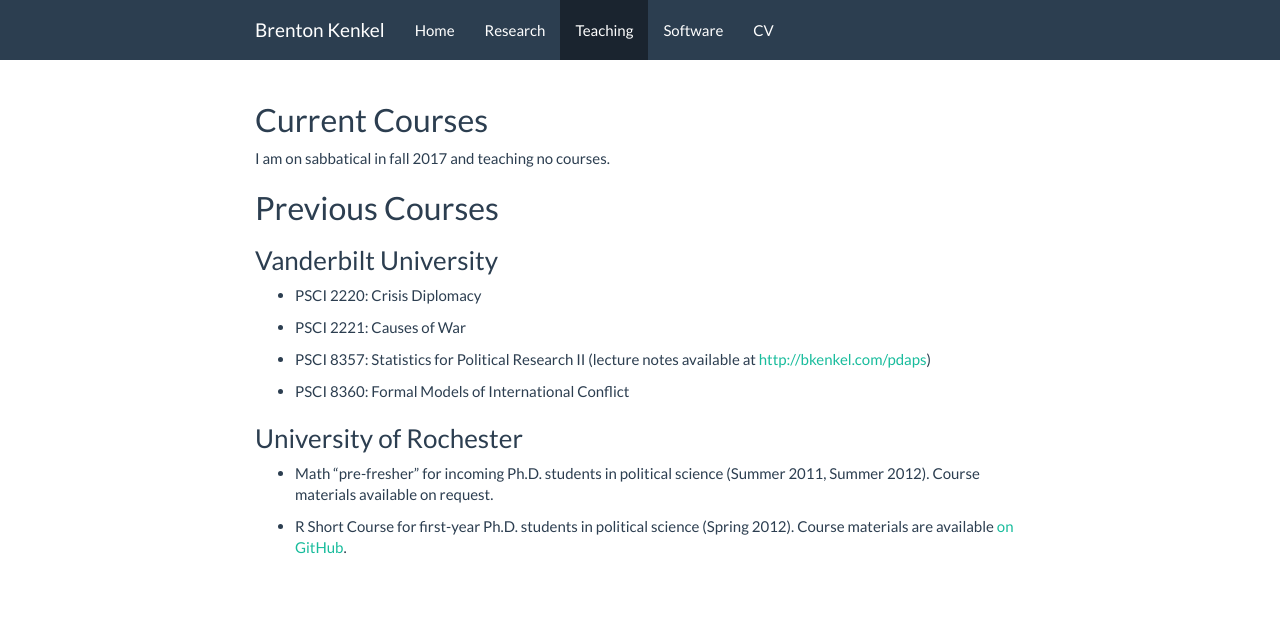
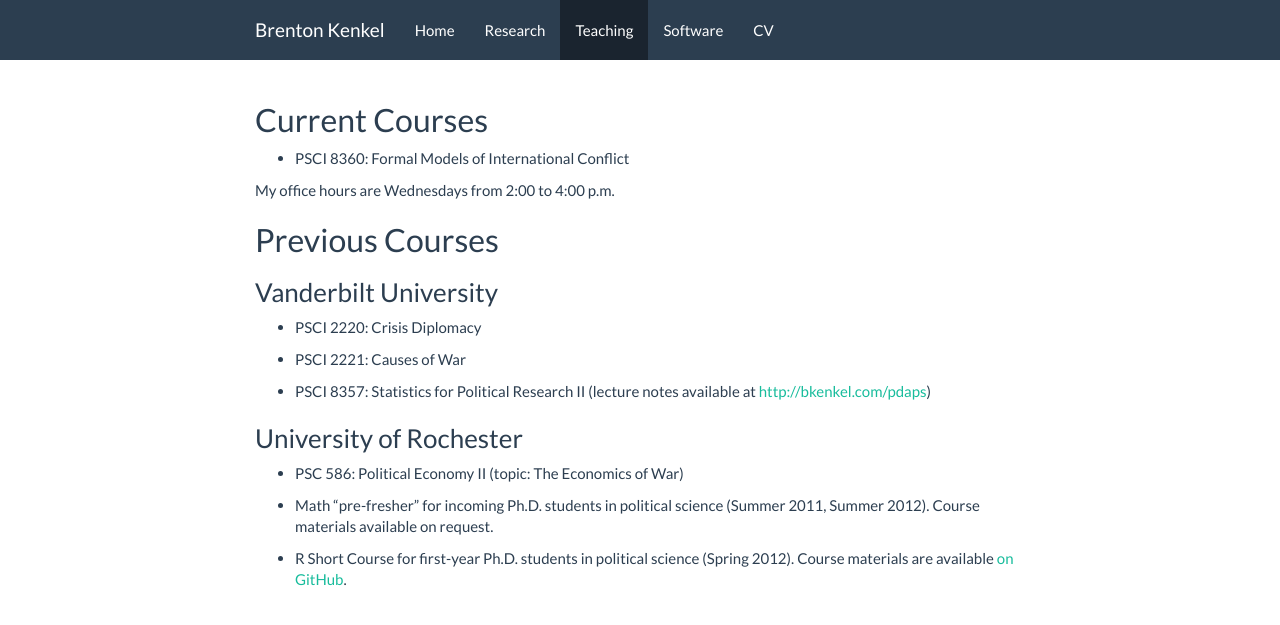
Before and after one commit to brentonk/old-website, a Jekyll site: the page built from teaching.md, in a window 1280 px wide. Shown: the top 625 px of the page. Built offline with Jekyll 4.4.1, drawn with Linux system fonts in a browser that asks for light colours; nearby versions of some CDN libraries.

Commit message:
Misc fall 2018 updates

```diff
--- a/teaching.md
+++ b/teaching.md
@@ -9,7 +9,9 @@
 
 # Current Courses
 
-I am on sabbatical in fall 2017 and teaching no courses.
+* PSCI 8360: Formal Models of International Conflict
+
+My office hours are Wednesdays from 2:00 to 4:00 p.m.
 
 
 # Previous Courses
@@ -22,10 +24,10 @@
 
 * PSCI 8357: Statistics for Political Research II (lecture notes available at <http://bkenkel.com/pdaps>)
 
-* PSCI 8360: Formal Models of International Conflict
-
 
 ## University of Rochester
+
+* PSC 586: Political Economy II (topic: The Economics of War)
 
 * Math "pre-fresher" for incoming Ph.D. students in political science (Summer 2011, Summer 2012).  Course materials available on request.
 
```
Also changed, not shown: index.md (+1 -1 lines).
